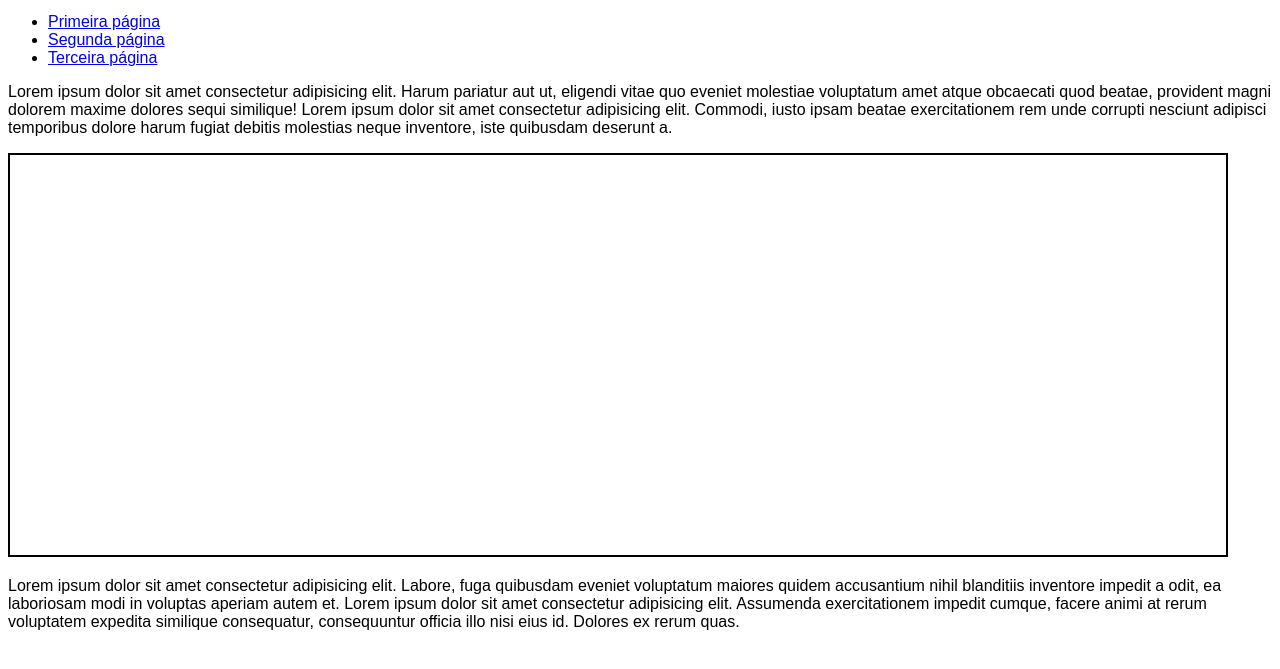
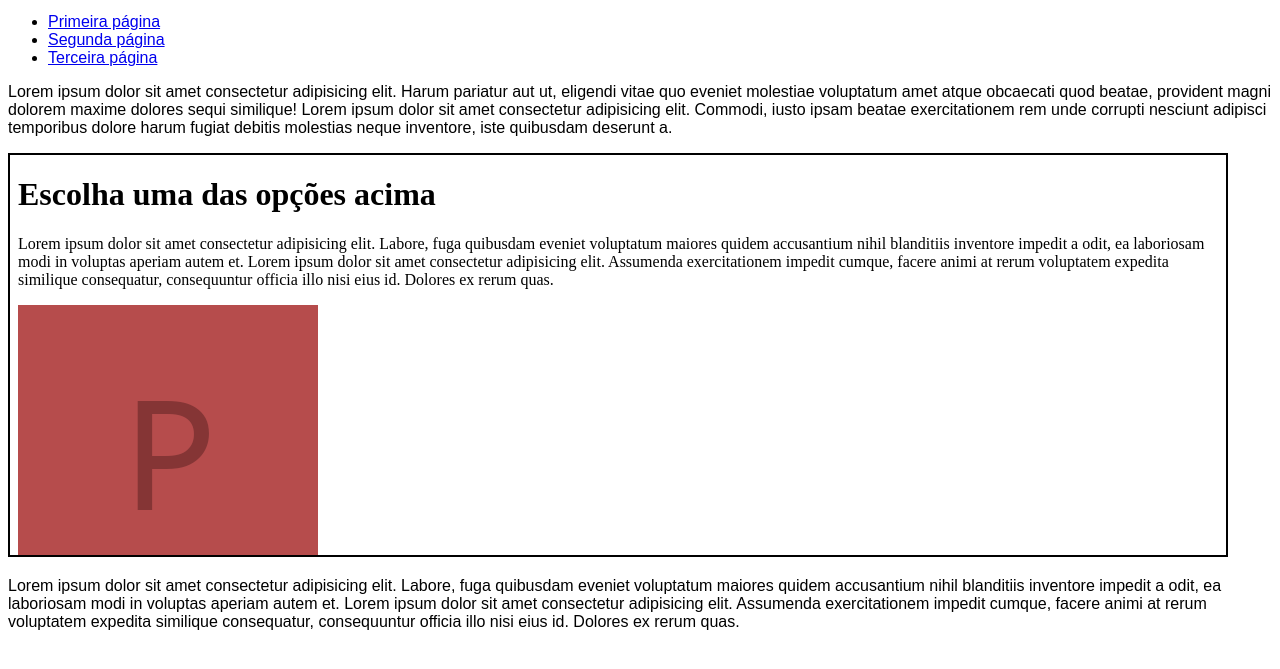
Before and after one commit to Anguna/HTML-e-CSS, a plain HTML site: page exercicios/ex024/iframe003.html in a window 1280 px wide. Shown: the part 119-788 px from the top of the page. Drawn offline with Linux system fonts and the light colour scheme.

Commit message:
iframe basico

```diff
--- a/exercicios/ex024/iframe003.html
+++ b/exercicios/ex024/iframe003.html
@@ -27,7 +27,7 @@
 
     <p>Lorem ipsum dolor sit amet consectetur adipisicing elit. Harum pariatur aut ut, eligendi vitae quo eveniet molestiae voluptatum amet atque obcaecati quod beatae, provident magni dolorem maxime dolores sequi similique! Lorem ipsum dolor sit amet consectetur adipisicing elit. Commodi, iusto ipsam beatae exercitationem rem unde corrupti nesciunt adipisci temporibus dolore harum fugiat debitis molestias neque inventore, iste quibusdam deserunt a.</p>
 
-    <iframe id="tela" name="frame" src=""><p>Infelizmente seu navegador não é compativel com isso.</p></iframe>
+    <iframe id="tela" name="frame" srcdoc="<h1>Escolha uma das opções acima</h1><p>Lorem ipsum dolor sit amet consectetur adipisicing elit. Labore, fuga quibusdam eveniet voluptatum maiores quidem accusantium nihil blanditiis inventore impedit a odit, ea laboriosam modi in voluptas aperiam autem et. Lorem ipsum dolor sit amet consectetur adipisicing elit. Assumenda exercitationem impedit cumque, facere animi at rerum voluptatem expedita similique consequatur, consequuntur officia illo nisi eius id. Dolores ex rerum quas.</p><img src='imagens/foto-p.png'>"><p>Infelizmente seu navegador não é compativel com isso.</p></iframe>
 
     <p>Lorem ipsum dolor sit amet consectetur adipisicing elit. Labore, fuga quibusdam eveniet voluptatum maiores quidem accusantium nihil blanditiis inventore impedit a odit, ea laboriosam modi in voluptas aperiam autem et. Lorem ipsum dolor sit amet consectetur adipisicing elit. Assumenda exercitationem impedit cumque, facere animi at rerum voluptatem expedita similique consequatur, consequuntur officia illo nisi eius id. Dolores ex rerum quas.</p>
 </body>
```
Also changed, not shown: exercicios/ex024/imagens/foto-p.png (added).
